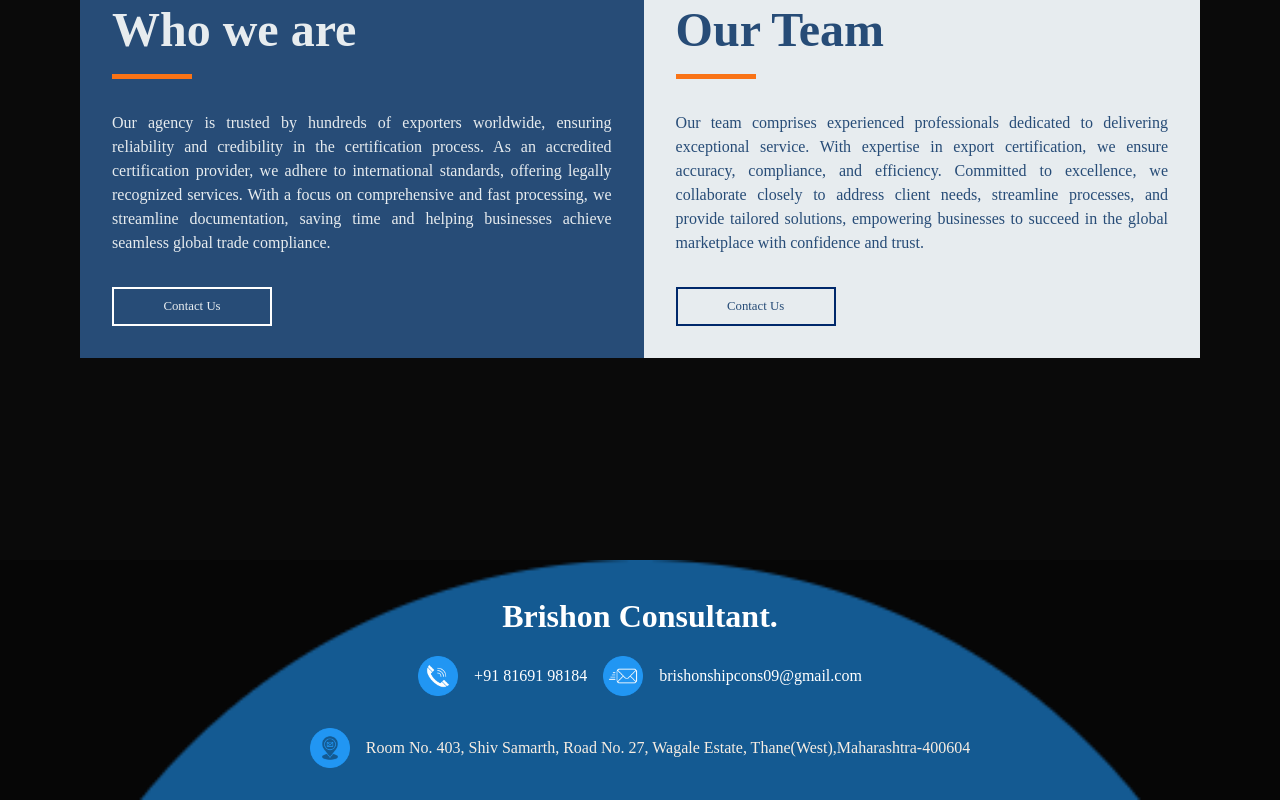
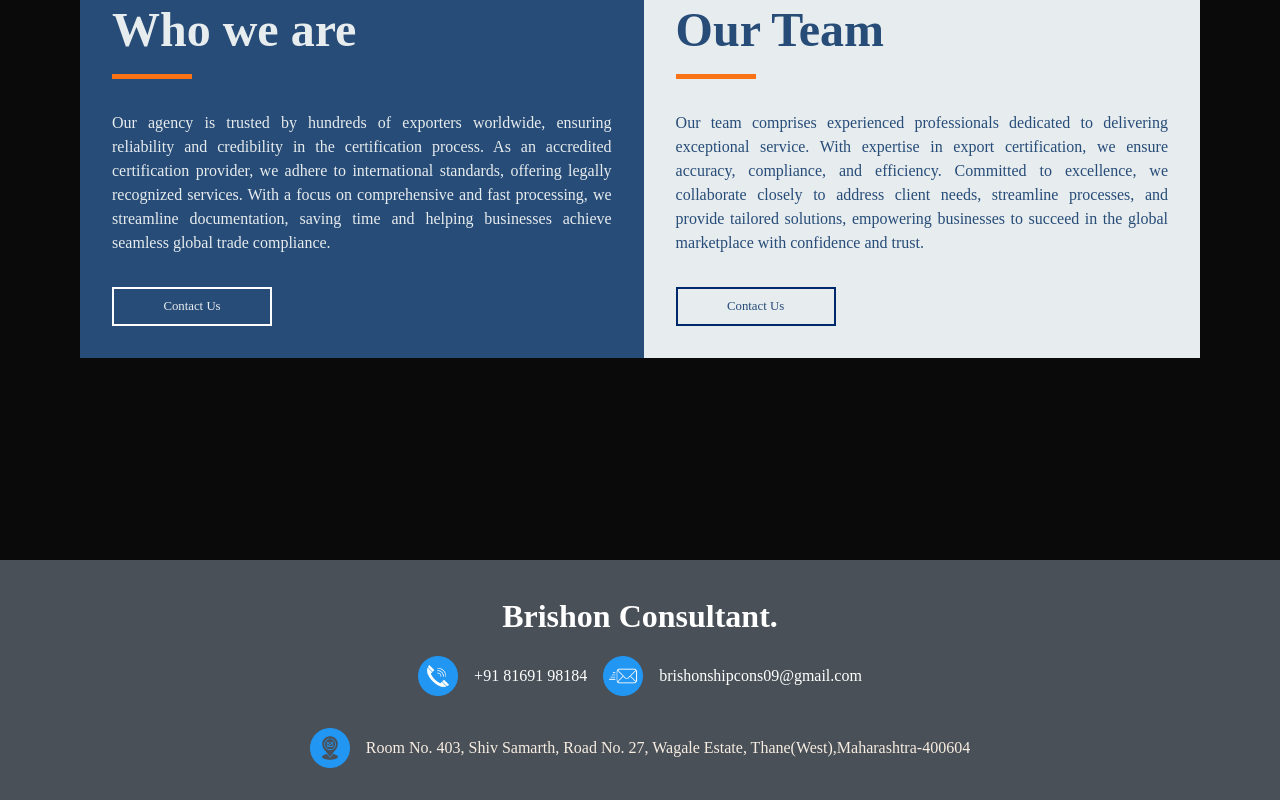
Before and after one commit to rohan664/brishon_consultant, a Next.js app in the folder brishon_consultant/: page / in a window 1280 px wide. Shown: the part 2640-3440 px from the top of the page. Built offline with nearby package versions, Linux system fonts and the light colour scheme; a web font is replaced by a local one.

Commit message:
fix : footer changes

```diff
--- /dev/null
+++ b/brishon_consultant/custom.d.ts
@@ -0,0 +1,4 @@
+declare module '*.mp4' {
+    const src: string;
+    export default src;
+  }
--- a/brishon_consultant/src/app/components/footer.tsx
+++ b/brishon_consultant/src/app/components/footer.tsx
@@ -2,11 +2,11 @@
 import phone from "@/app/assets/call.png"
 import email from "@/app/assets/send-mail.png"
 import address from "@/app/assets/email.png"
+import building from "@/app/assets/buildings.jpg"
 
 function Footer(){
     return (
-        <div className="flex items-center justify-center gap-4 flex-col bg-[url('@/app/assets/send-mail.png')] bg-cover relative p-8">
-            <div className="absolute bg-black bg-opacity-40 w-full h-full"></div>
+        <div className="flex items-center justify-center gap-4 flex-col bg-cover relative p-8 bg-[#495057]">
             <div className="flex flex-col z-10">
             <p className="font-extrabold text-white text-2xl">Brishon Consultant.</p>
             </div>
--- a/brishon_consultant/src/app/contact/page.tsx
+++ b/brishon_consultant/src/app/contact/page.tsx
@@ -16,7 +16,7 @@
                 />
             </div>
        </section>
-       <section className="flex items-center justify-center p-8">
+       <section className="flex items-center justify-center p-8 bg-slate-200">
             <div className="bg-blue-900 bg-opacity-50 lg:py-16 lg:px-32 p-4">
                 <div className="flex gap-4 flex-col">
                     <div className=" flex flex-col items-start">
--- a/brishon_consultant/src/app/page.tsx
+++ b/brishon_consultant/src/app/page.tsx
@@ -24,7 +24,7 @@
           <p className="text-primarydark lg:text-5xl text-2xl font-bold italic text-center">Trusted Certifications.</p>
         </div>
         {isPlaying && <video className="absolute top-0 left-0 w-full h-screen object-cover" preload='metadata' playsInline autoPlay muted loop>
-          <source src="/assets/background_new.mp4" type="video/mp4" />
+          <source src='/assets/background_new.mp4' type="video/mp4" />
         </video>}
       </section>
       <section className="h-screen w-full">
--- a/brishon_consultant/tsconfig.json
+++ b/brishon_consultant/tsconfig.json
@@ -23,6 +23,6 @@
       "@/*": ["src/*"],
     }
   },
-  "include": ["next-env.d.ts", "**/*.ts", "**/*.tsx", ".next/types/**/*.ts"],
+  "include": ["next-env.d.ts", "**/*.ts", "**/*.tsx", ".next/types/**/*.ts","custom.d.ts"],
   "exclude": ["node_modules"]
 }
```
Also changed, not shown: brishon_consultant/src/app/assets/buildings.jpg (deleted), 1 other file (tests, documents, lock files or other folders).
